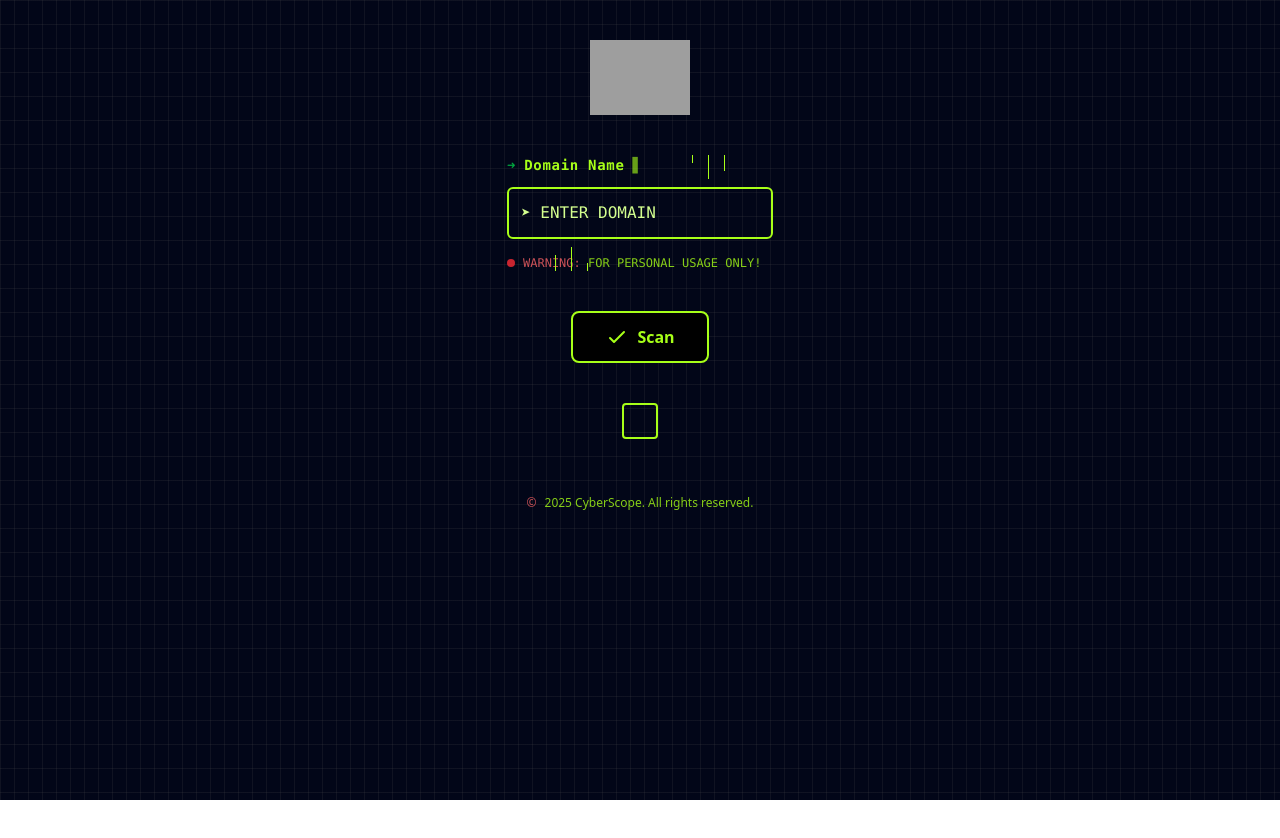
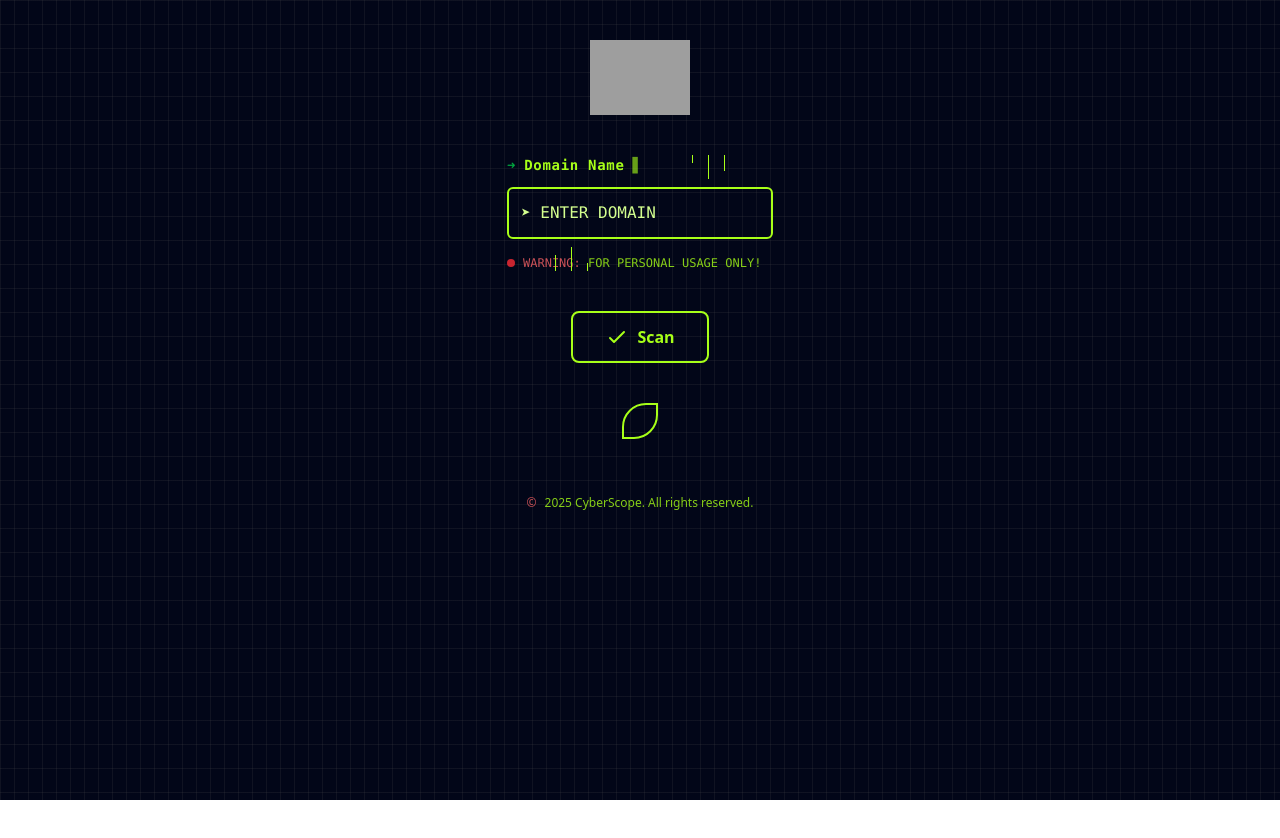
Before and after one commit to AdamAbdallah1/CyberScope, a React (Vite) app: page / in a window 1280 px wide. Built offline with nearby package versions, Linux system fonts and the light colour scheme; grey boxes are pictures that could not be loaded.

Commit message:
Changing border redius

```diff
--- a/src/components/Scan.jsx
+++ b/src/components/Scan.jsx
@@ -90,7 +90,7 @@ const Scan = () => {
 
         <button
           type="submit"
-          className="relative cursor-pointer px-8 py-3 bg-black text-[#A7FF18] font-semibold rounded-lg border-2 border-[#A7FF18] hover:border-[#A7FF18] transition-all duration-300 hover:shadow-[0_0_20px_10px_rgba(167,255,24,0.6)] active:scale-95 active:shadow-[0_0_20px_10px_rgba(167,255,24,0.6)] group"
+          className="relative cursor-pointer px-8 py-3 text-[#A7FF18] font-semibold rounded-lg border-2 border-[#A7FF18] hover:border-[#A7FF18] transition-all duration-300 hover:shadow-[0_0_20px_10px_rgba(167,255,24,0.6)] active:scale-95 active:shadow-[0_0_20px_10px_rgba(167,255,24,0.6)] group"
         >
           <span className="flex items-center space-x-2">
             <svg
@@ -116,7 +116,7 @@ const Scan = () => {
       </form>
 
       <div
-        className={`p-4 rounded w-fit ${
+        className={`p-4 rounded-tl-3xl rounded-br-3xl w-fit ${
           error
             ? 'text-red-200'
             : 'text-red-500 border-2 border-[#A7FF18]'
```
